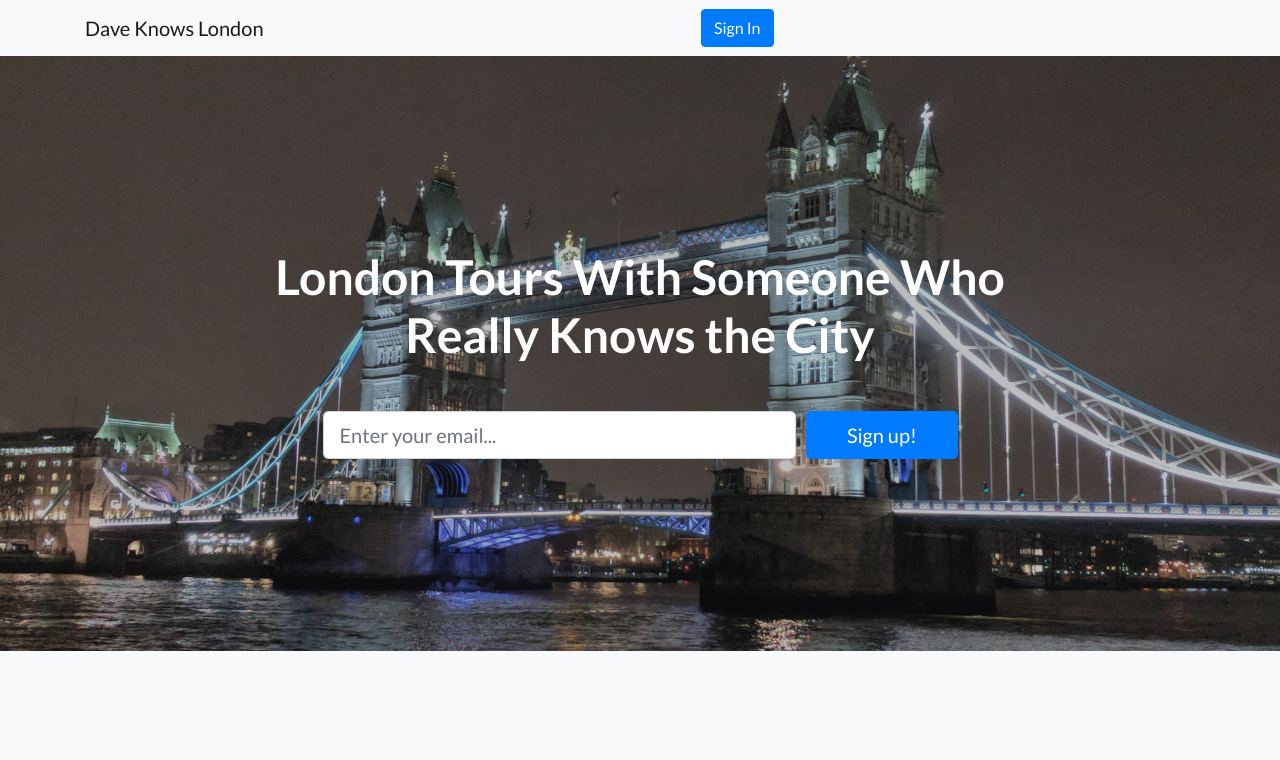
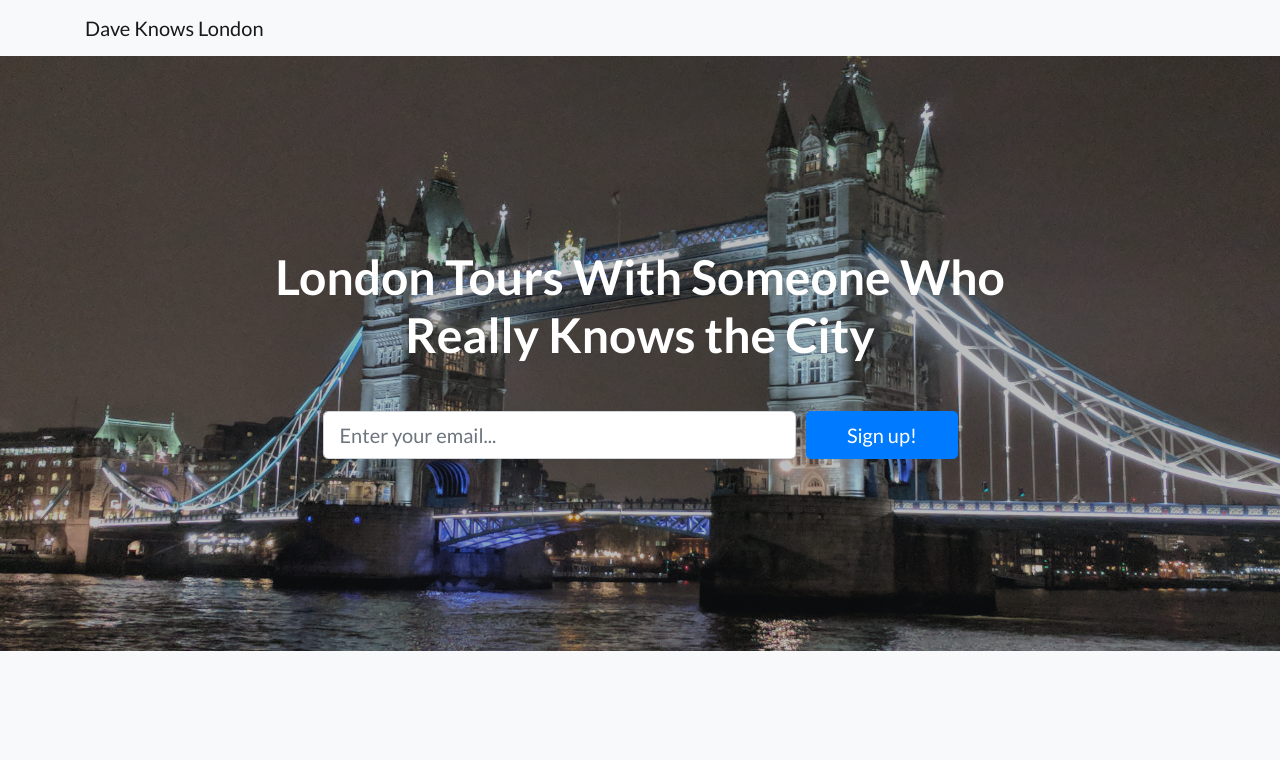
Before and after one commit to davorg/daveknowslondon, a website: page index.html in a window 1280 px wide. Shown: the top 760 px of the page. Drawn offline with Linux system fonts and the light colour scheme.

Commit message:
Remove "Sign In" button

```diff
--- a/index.html
+++ b/index.html
@@ -49,7 +49,7 @@
     <nav class="navbar navbar-light bg-light static-top">
       <div class="container">
         <a class="navbar-brand" href="#">Dave Knows London</a>
-        <a class="btn btn-primary" href="#">Sign In</a>
+        <!-- a class="btn btn-primary" href="#">Sign In</a -->
         <div class="addthis_native_toolbox"></div>
       </div>
     </nav>
```
